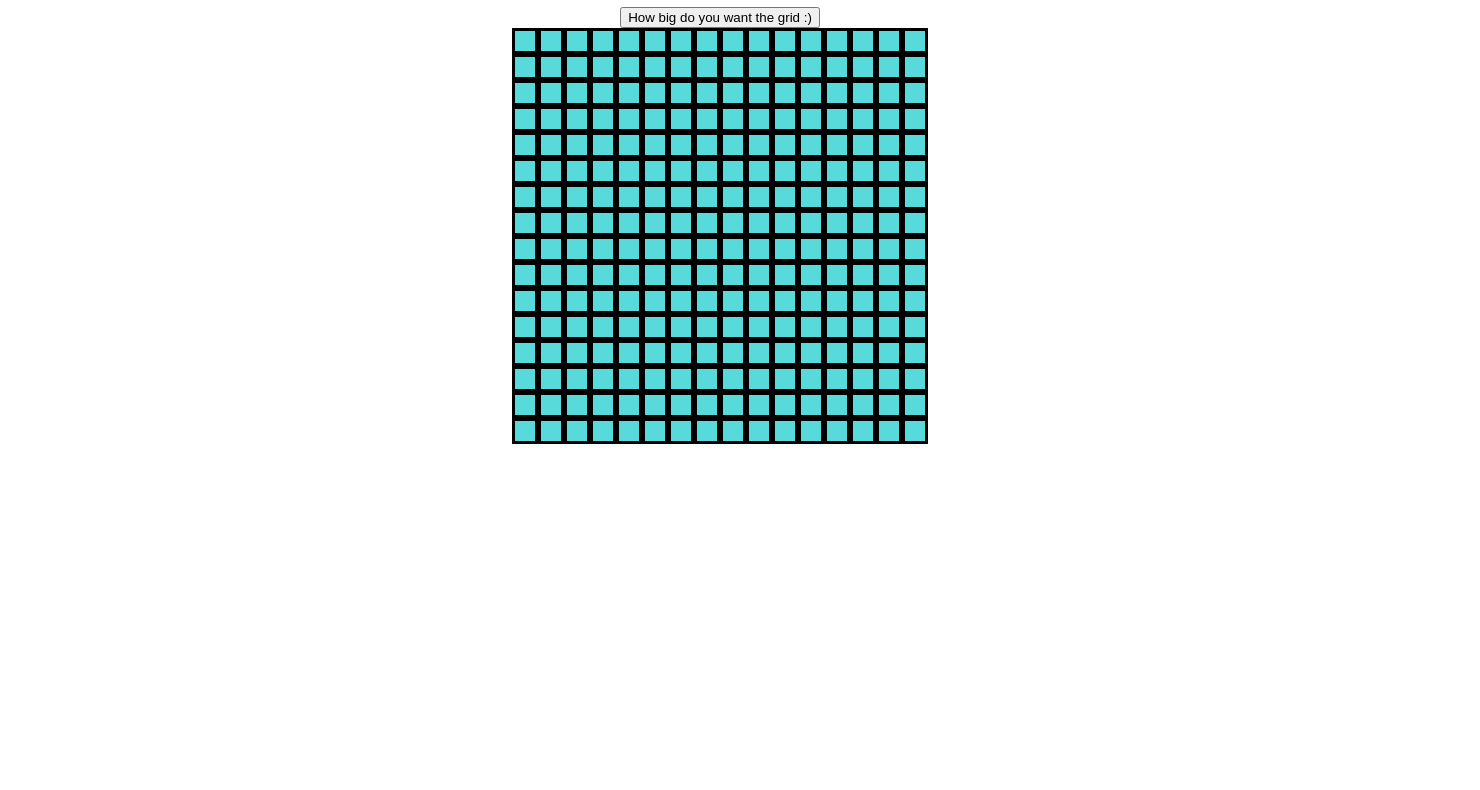
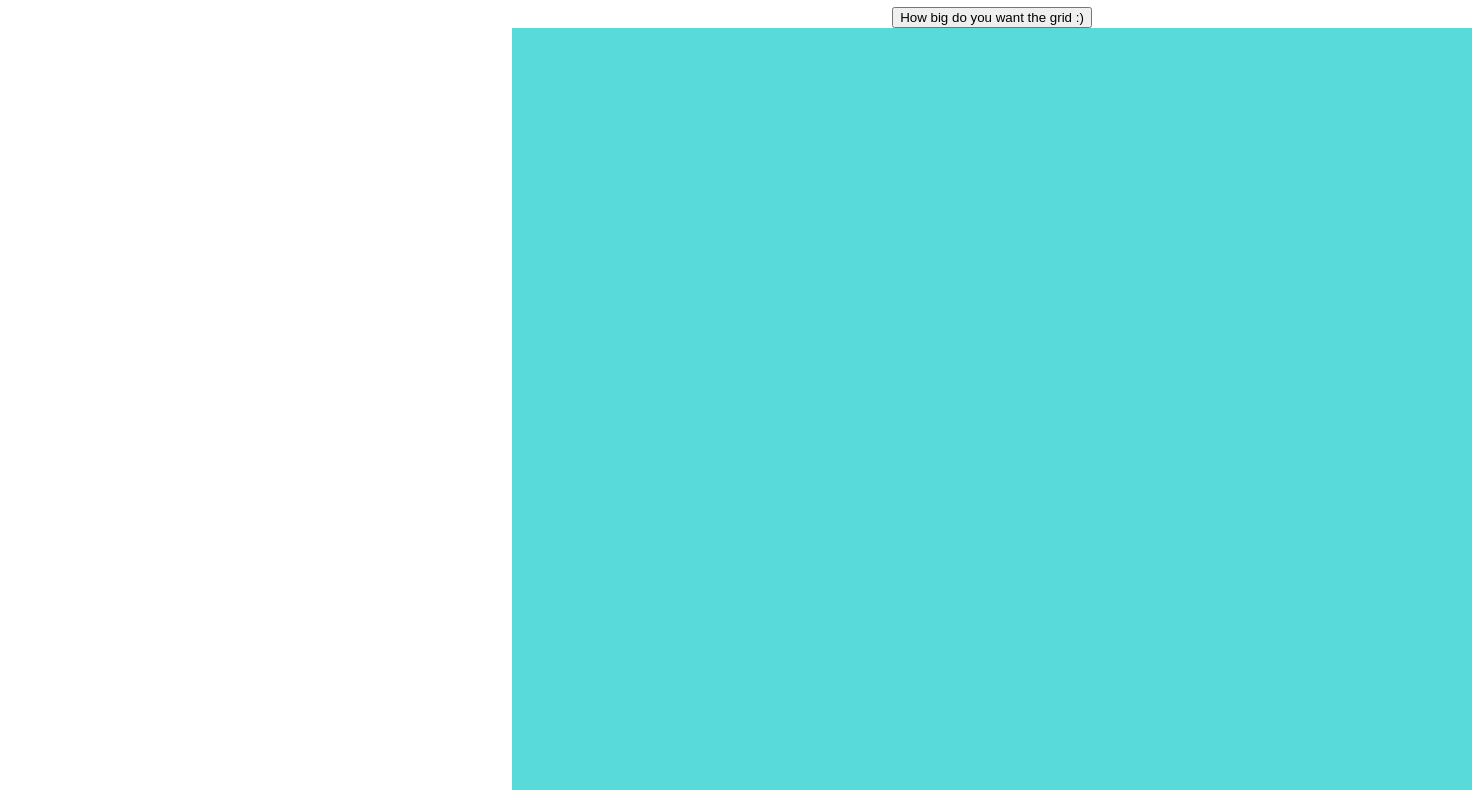
Before and after one commit to HoustonSprouse919/Project-Etch-A-Sketch, a plain HTML site: page index.html in a window 1280 px wide. Shown: the part 81-871 px from the top of the page, 1480 px wide, since content can reach past the window. Before the commit the page ends 800 px from the top, so only its background shows below. Drawn offline with Linux system fonts and the light colour scheme.

Commit message:
color adjustments

```diff
--- a/js-file.js
+++ b/js-file.js
@@ -10,12 +10,8 @@ for(var i = 0; i< gridNum; i++){ //run amount times
 const container = document.querySelector('#container');  //goes into container
 const content = document.createElement('div');  //creates divs called content
 content.classList.add('content'); //adds the content divs
+//various style stuff
 
-//various style stuff
-content.style.color = 'black';
-content.style.border = 'solid';
-content.style.width = "20px"
-content.style.height = "20px"
 content.addEventListener('mouseover', mouseOver); //when mouse over goes to mouse over func
 
 function mouseOver(){
--- a/styles.css
+++ b/styles.css
@@ -6,4 +6,6 @@ body{
 #container{
     background-color: rgb(89, 218, 218);
     display: grid;
+    width: 960px;
+    height: 960px;
 }
```
